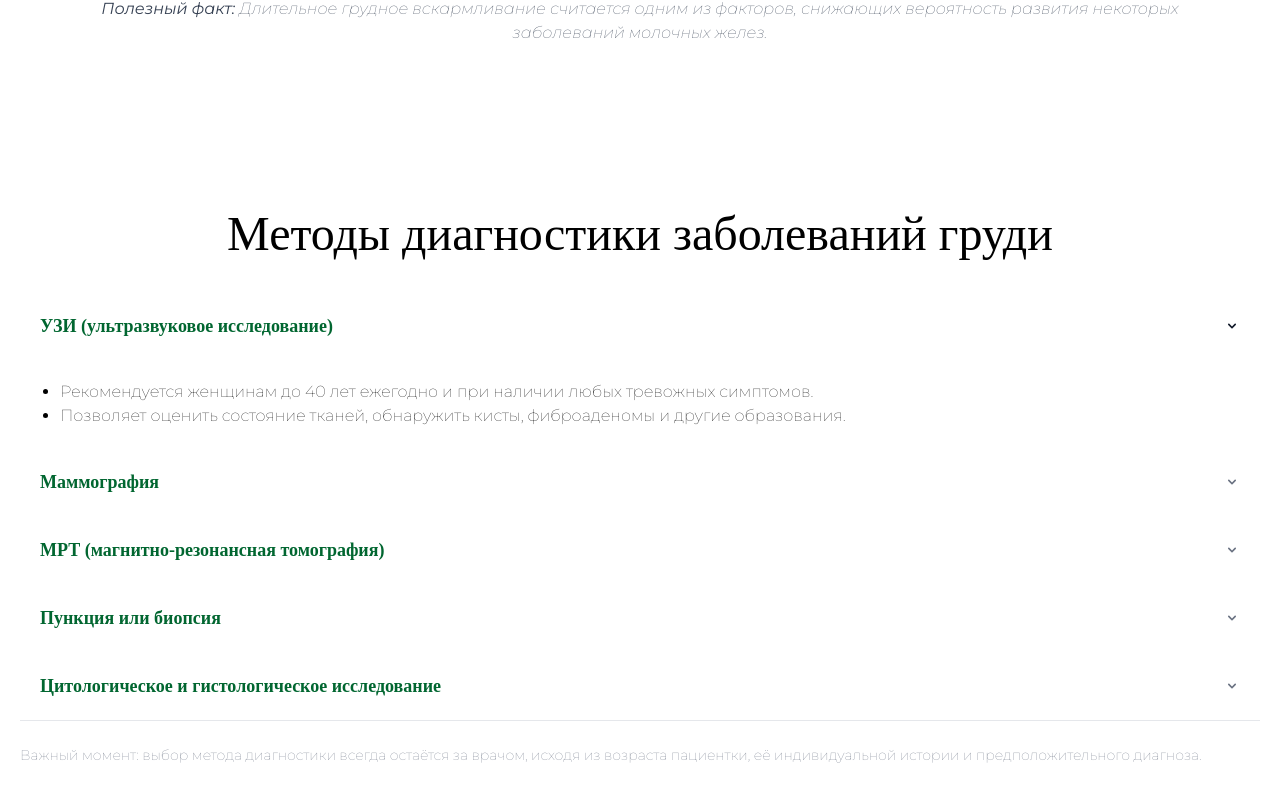
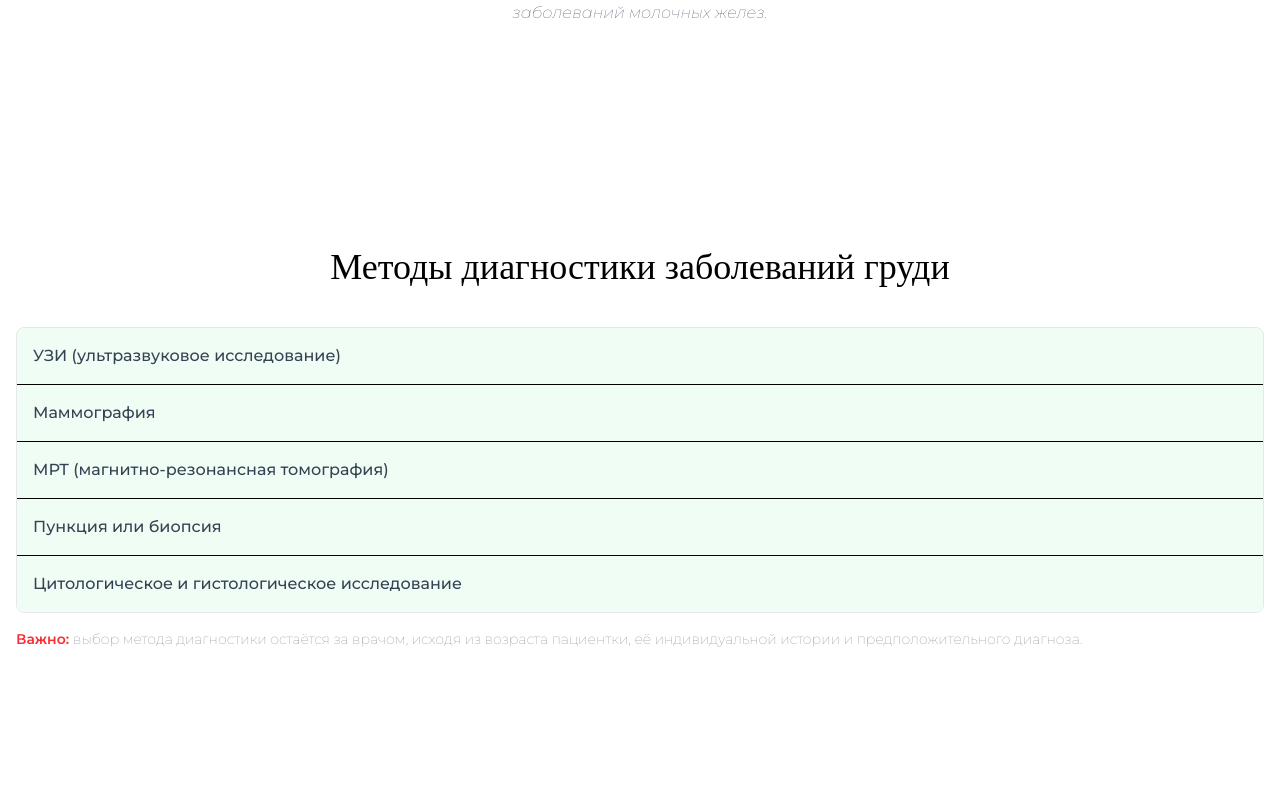
Before and after one commit to Bezniak/landing, a React (Vite) app: page / in a window 1280 px wide. Shown: the part 6057-6859 px from the top of the page. After the commit the page ends 6786 px from the top, so only its background shows below. Built offline with nearby package versions, Linux system fonts and the light colour scheme; a web font is replaced by a local one.

Commit message:
2 commit

```diff
--- a/package.json
+++ b/package.json
@@ -12,14 +12,12 @@
   "dependencies": {
     "@tailwindcss/vite": "^4.0.14",
     "flowbite": "^3.1.2",
-    "flowbite-react": "^0.10.2",
     "framer-motion": "^12.5.0",
     "react": "^19.0.0",
     "react-dom": "^19.0.0",
     "react-hook-form": "^7.54.2",
     "react-icons": "^5.5.0",
     "react-intersection-observer": "^9.16.0",
-    "react-parallax": "^3.5.1",
     "react-router-dom": "^7.4.0",
     "react-scroll": "^1.9.3",
     "react-scroll-parallax": "^3.4.5",
--- a/src/components/DiagnosticMethods/DiagnosticMethods.jsx
+++ b/src/components/DiagnosticMethods/DiagnosticMethods.jsx
@@ -1,85 +1,67 @@
 import React from 'react';
-import {Accordion} from 'flowbite-react';
+
+const diagnosticMethods = [
+    {
+        title: "УЗИ (ультразвуковое исследование)",
+        description: [
+            "Рекомендуется женщинам до 40 лет ежегодно и при наличии любых тревожных симптомов.",
+            "Позволяет оценить состояние тканей, обнаружить кисты, фиброаденомы и другие образования."
+        ]
+    },
+    {
+        title: "Маммография",
+        description: [
+            "\"Золотой стандарт\" для женщин старше 40–45 лет.",
+            "Проводится обычно 1 раз в год или 1 раз в 2 года (зависит от рекомендаций врача и индивидуальных факторов риска).",
+            "Может обнаружить микрокальцинаты и небольшие опухоли, невидимые на УЗИ."
+        ]
+    },
+    {
+        title: "МРТ (магнитно-резонансная томография)",
+        description: [
+            "Используется при высоком риске развития рака (например, при наследственной предрасположенности) или для уточнения диагноза, если результаты УЗИ и маммографии противоречивы."
+        ]
+    },
+    {
+        title: "Пункция или биопсия",
+        description: [
+            "Выполняется при обнаружении подозрительных образований для точного определения их природы (доброкачественная или злокачественная)."
+        ]
+    },
+    {
+        title: "Цитологическое и гистологическое исследование",
+        description: [
+            "Исследование клеток и тканей, полученных при пункции/биопсии, под микроскопом."
+        ]
+    }
+];
 
 const DiagnosticMethods = () => {
     return (
-        <div className="mx-auto p-5 py-10 overflow-x-hidden">
-            <h1 className="text-4xl text-center mb-8">Методы диагностики заболеваний груди</h1>
-
-            <Accordion flush>
-                <Accordion.Panel>
-                    <Accordion.Title>
-                        <span className="text-lg font-semibold text-green-800">УЗИ (ультразвуковое исследование)</span>
-                    </Accordion.Title>
-                    <Accordion.Content>
-                        <ul className="list-disc pl-5">
-                            <li>Рекомендуется женщинам до 40 лет ежегодно и при наличии любых тревожных симптомов.</li>
-                            <li>Позволяет оценить состояние тканей, обнаружить кисты, фиброаденомы и другие
-                                образования.
-                            </li>
-                        </ul>
-                    </Accordion.Content>
-                </Accordion.Panel>
-
-                <Accordion.Panel>
-                    <Accordion.Title>
-                        <span className="text-lg font-semibold text-green-800">Маммография</span>
-                    </Accordion.Title>
-                    <Accordion.Content>
-                        <ul className="list-disc pl-5">
-                            <li>«Золотой стандарт» для женщин старше 40–45 лет.</li>
-                            <li>Проводится обычно 1 раз в год или 1 раз в 2 года (зависит от рекомендаций врача и
-                                индивидуальных факторов риска).
-                            </li>
-                            <li>Может обнаружить микрокальцинаты и небольшие опухоли, невидимые на УЗИ.</li>
-                        </ul>
-                    </Accordion.Content>
-                </Accordion.Panel>
-
-                <Accordion.Panel>
-                    <Accordion.Title>
-                        <span
-                            className="text-lg font-semibold text-green-800">МРТ (магнитно-резонансная томография)</span>
-                    </Accordion.Title>
-                    <Accordion.Content>
-                        <ul className="list-disc pl-5">
-                            <li>Используется при высоком риске развития рака (например, при наследственной
-                                предрасположенности) или для уточнения диагноза, если результаты УЗИ и маммографии
-                                противоречивы.
-                            </li>
-                        </ul>
-                    </Accordion.Content>
-                </Accordion.Panel>
-
-                <Accordion.Panel>
-                    <Accordion.Title>
-                        <span className="text-lg font-semibold text-green-800">Пункция или биопсия</span>
-                    </Accordion.Title>
-                    <Accordion.Content>
-                        <ul className="list-disc pl-5">
-                            <li>Выполняется при обнаружении подозрительных образований для точного определения их
-                                природы (доброкачественная или злокачественная).
-                            </li>
-                        </ul>
-                    </Accordion.Content>
-                </Accordion.Panel>
-
-                <Accordion.Panel>
-                    <Accordion.Title>
-                        <span className="text-lg font-semibold text-green-800">Цитологическое и гистологическое исследование</span>
-                    </Accordion.Title>
-                    <Accordion.Content>
-                        <ul className="list-disc pl-5">
-                            <li>Исследование клеток и тканей, полученных при пункции/биопсии, под микроскопом.</li>
-                        </ul>
-                    </Accordion.Content>
-                </Accordion.Panel>
-            </Accordion>
-
-            <p className="mt-6 text-sm text-gray-500">
-                Важный момент: выбор метода диагностики всегда остаётся за врачом, исходя из возраста пациентки, её
-                индивидуальной истории и предположительного диагноза.
-            </p>
+        <div className="container mx-auto p-4 py-20">
+            <h2 className="text-4xl mb-5 text-center mb-10">Методы диагностики заболеваний груди</h2>
+            <div className="border border-gray-200 rounded-lg overflow-hidden">
+                {diagnosticMethods.map((method, index) => (
+                    <div key={index} className="border-b last:border-b-0">
+                        <button
+                            className="w-full text-left p-4 font-medium text-gray-700 bg-green-50 hover:bg-green-100 focus:outline-none transition cursor-pointer"
+                            onClick={() => {
+                                document.getElementById(`content-${index}`).classList.toggle('hidden');
+                            }}
+                        >
+                            {method.title}
+                        </button>
+                        <div id={`content-${index}`} className="hidden p-4 bg-white">
+                            {method.description.map((text, idx) => (
+                                <p key={idx} className="text-gray-600 mb-2">{text}</p>
+                            ))}
+                        </div>
+                    </div>
+                ))}
+            </div>
+            <p className="mt-4 text-sm text-gray-500">
+                <span className='text-red-500 font-semibold'>Важно: </span>
+                выбор метода диагностики остаётся за врачом, исходя из возраста пациентки, её индивидуальной истории и предположительного диагноза.</p>
         </div>
     );
 };
--- a/src/components/RiskFactors/RiskFactors.jsx
+++ b/src/components/RiskFactors/RiskFactors.jsx
@@ -1,5 +1,5 @@
 import React from 'react';
-import { Parallax } from 'react-parallax';
+import {Parallax} from 'react-parallax';
 
 const RiskFactors = () => {
     return (
@@ -9,7 +9,7 @@ const RiskFactors = () => {
             className="h-screen flex items-center justify-center p-5 bg-no-repeat bg-center bg-cover"
         >
             <div className="w-full flex flex-col justify-center items-center mx-auto p-6">
-            <h2 className="text-4xl mb-10 text-center text-gray-800 font-bold">
+                <h2 className="text-4xl mb- text-center">
                     Факторы риска заболеваний молочных желез
                 </h2>
                 <ol className="list-decimal pl-6 space-y-4 text-lg text-gray-800">
--- a/src/components/Selfexamination/Selfexamination.jsx
+++ b/src/components/Selfexamination/Selfexamination.jsx
@@ -6,7 +6,6 @@ import {IoBodySharp} from 'react-icons/io5';
 import {motion} from 'framer-motion';
 import {useInView} from 'react-intersection-observer';
 import {TiTick} from "react-icons/ti";
-import {FaExclamation} from "react-icons/fa";
 
 const StepCard = ({Icon, title, steps}) => {
     const {ref, inView} = useInView({
```
Also changed, not shown: src/components/Structure/Structure.jsx (+14 -13 lines), 2 other files (tests, documents, lock files or other folders).
